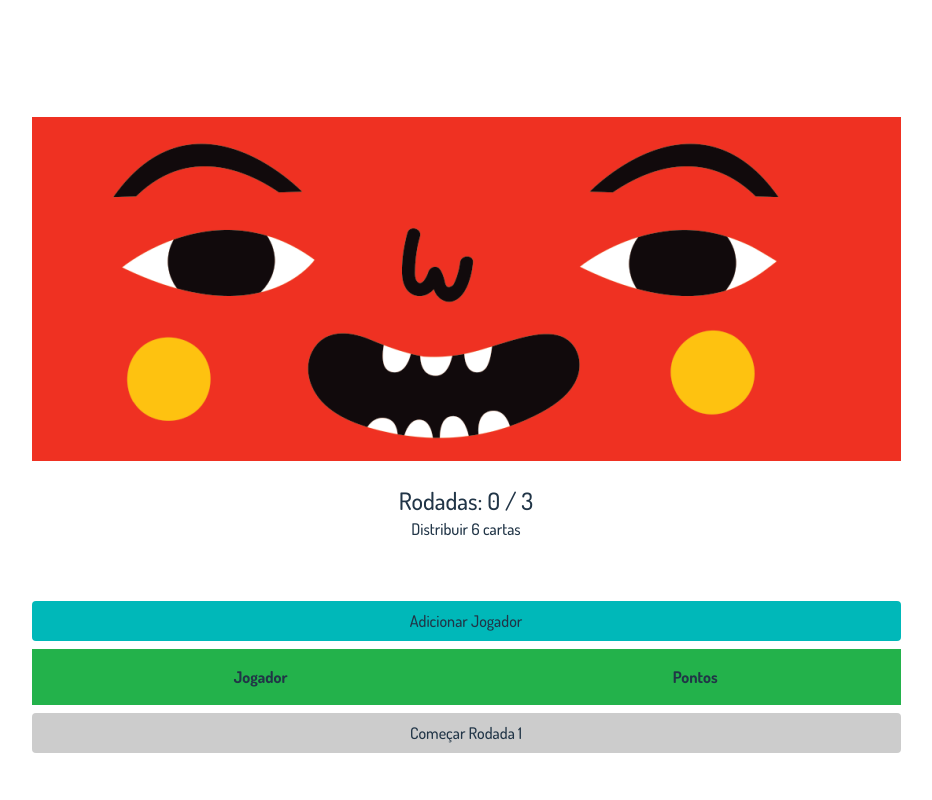
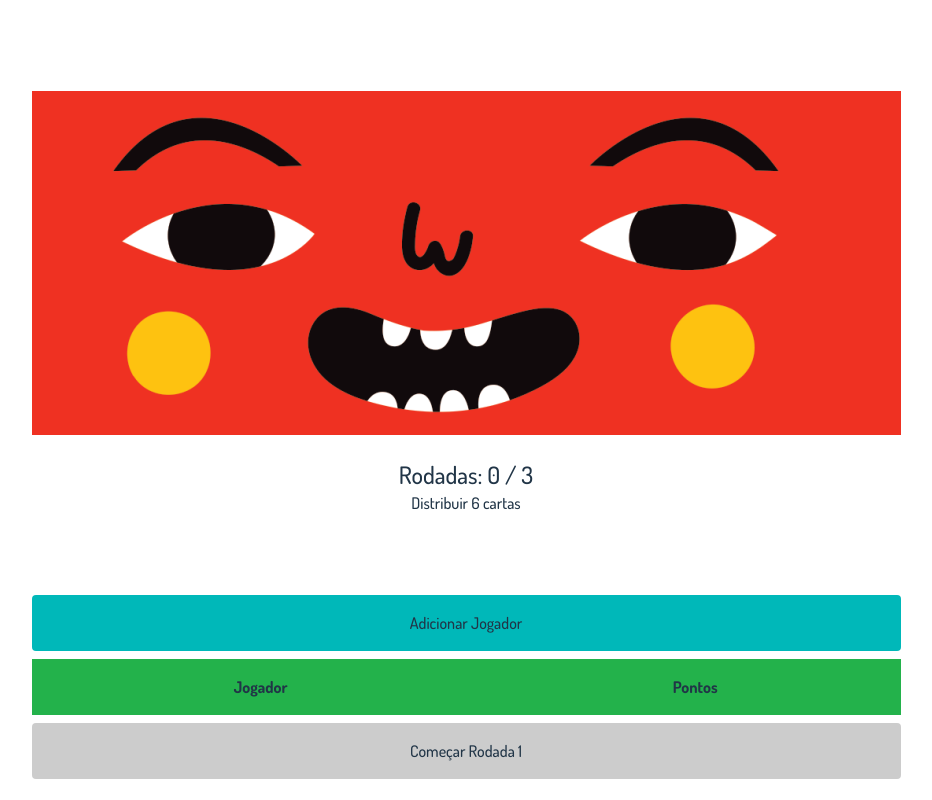
Before and after one commit to ldantas-s/dobro-score, a Vue app: page / in a window 1280 px wide. Shown: the whole page, without its empty margins (174-1106 px from the left). Built offline with nearby package versions, Linux system fonts and the light colour scheme.

Commit message:
fix: update way to define functions in components

```diff
--- a/src/components/Button.vue
+++ b/src/components/Button.vue
@@ -1,8 +1,9 @@
 <script setup lang="ts">
-defineProps<{ click: () => void, disabled?: boolean }>()
+defineProps<{ disabled?: boolean }>()
+defineEmits(['click'])
 </script>
 <template>
-	<button @click="click" :class="`bold-400 py-8 rounded-4 bg-blue-500 py-10 ${disabled ? 'bg-gray-500' : 'hover:bg-blue-600'}`"
+	<button @click="$emit('click')" :class="`bold-400 p-16 rounded-4 bg-blue-500 ${disabled ? 'bg-gray-500' : 'hover:bg-blue-600'}`"
 		:disabled="disabled">
 		<slot>submit</slot>
 	</button>
--- a/src/components/InputPlayer.vue
+++ b/src/components/InputPlayer.vue
@@ -12,8 +12,8 @@ const addPlayer = () => {
 </script>
 <template>
 	<div v-show="game.isIdle()" class="d-flex flex-column gap-8">
-		<input type="text" data-test="input-player" class="rounded-2 text-black h-36 text-center bg-white" v-model.trim="playerName" />
-		<Button data-test="add-player__button" :click="addPlayer" :disabled="game.hasLimitPlayers()">
+		<input type="text" data-test="input-player" class="rounded-2 text-black p-16 text-center bg-white bold-400" v-model.trim="playerName" />
+		<Button data-test="add-player__button" @click="addPlayer" :disabled="game.hasLimitPlayers()">
 			Adicionar Jogador
 		</Button>
 	</div>
--- a/src/view/RoundView.vue
+++ b/src/view/RoundView.vue
@@ -29,7 +29,7 @@ const start = () => {
         <td class="player-points">{{ player.points }}</td>
       </TableRow>
     </Table>
-    <Button data-test="start_round" :disabled="game.hasNotPlayersEnough()" :click="start">
+    <Button data-test="start_round" :disabled="game.hasNotPlayersEnough()" @click="start">
       Começar Rodada {{ game.currentRound() + 1 }}
     </Button>
   </section>
```
